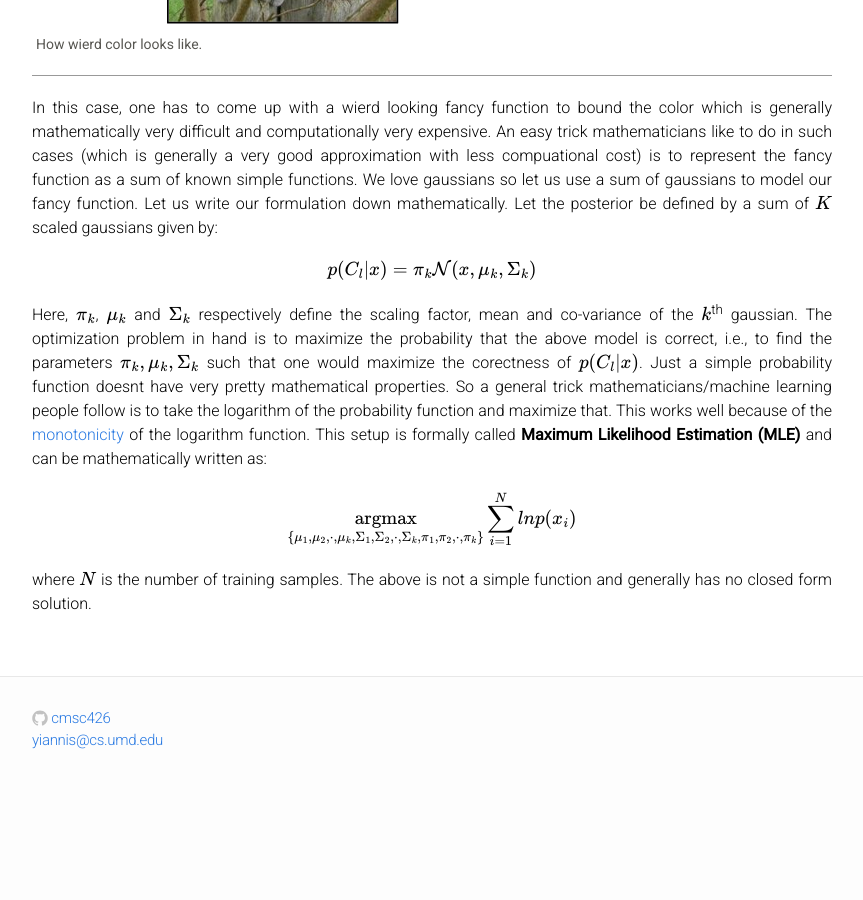
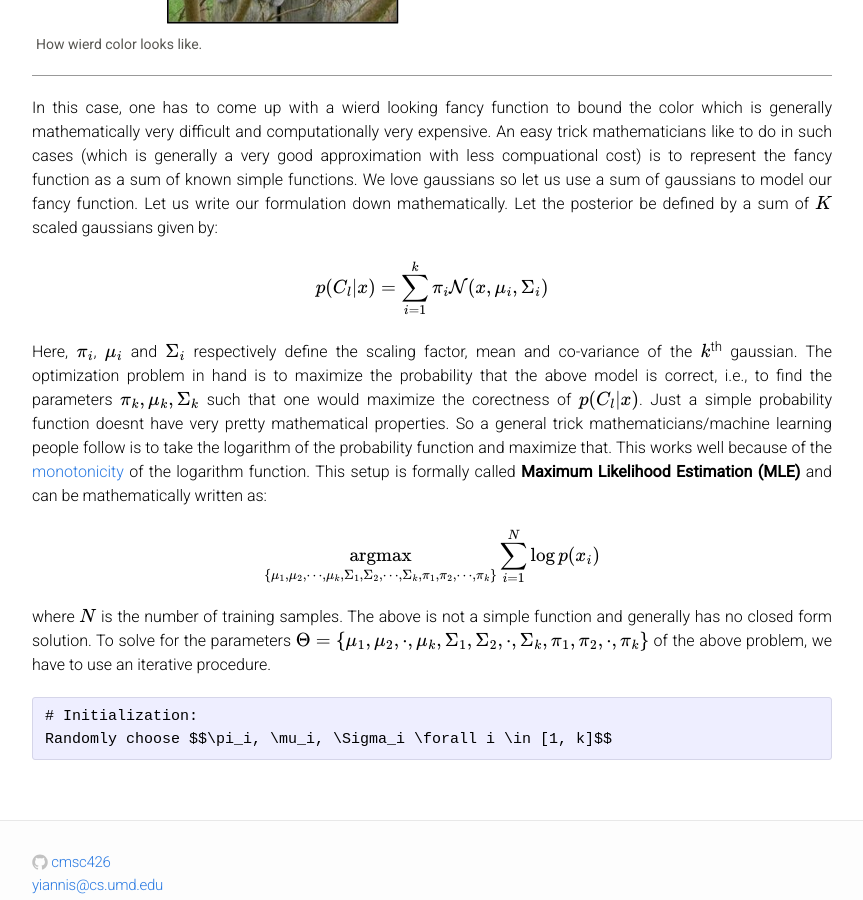
Before and after one commit to cmsc426/cmsc426.github.io, a Jekyll site: the page built from colorseg.md, in a window 1280 px wide and 900 px high, scrolled down 10635 px. Shown: the whole window, without its empty margins (208-1071 px from the left). Built offline with Jekyll 4.4.1, drawn with Linux system fonts in a browser that asks for light colours; formulas are drawn with MathJax 3; before the commit the page ends 11432 px from its top, so only the background shows below that.

Commit message:
Changed colorseg

````diff
--- a/colorseg.md
+++ b/colorseg.md
@@ -244,13 +244,18 @@
 In this case, one has to come up with a wierd looking fancy function to bound the color which is generally mathematically very difficult and computationally very expensive. An easy trick mathematicians like to do in such cases (which is generally a very good approximation with less compuational cost) is to represent the fancy function as a sum of known simple functions. We love gaussians so let us use a sum of gaussians to model our fancy function. Let us write our formulation down mathematically. Let the posterior be defined by a sum of $$K$$ scaled gaussians given by:
 
 $$
-p(C_l \vert x) = \pi_k \mathcal{N}(x, \mu_k, \Sigma_k)
+p(C_l \vert x) = \sum_{i=1}^k \pi_i \mathcal{N}(x, \mu_i, \Sigma_i)
 $$
 
-Here, $$\pi_k$$, $$\mu_k$$ and $$\Sigma_k$$ respectively define the scaling factor, mean and co-variance of the $$k$$<sup>th</sup> gaussian. The optimization problem in hand is to maximize the probability that the above model is correct, i.e., to find the parameters $$\pi_k, \mu_k, \Sigma_k$$ such that one would maximize the corectness of $$p(C_l \vert x)$$. Just a simple probability function doesnt have very pretty mathematical properties. So a general trick mathematicians/machine learning people follow is to take the logarithm of the probability function and maximize that. This works well because of the [monotonicity](http://mathworld.wolfram.com/MonotonicFunction.html) of the logarithm function. This setup is formally called **Maximum Likelihood Estimation (MLE)** and can be mathematically written as:
+Here, $$\pi_i$$, $$\mu_i$$ and $$\Sigma_i$$ respectively define the scaling factor, mean and co-variance of the $$k$$<sup>th</sup> gaussian. The optimization problem in hand is to maximize the probability that the above model is correct, i.e., to find the parameters $$\pi_k, \mu_k, \Sigma_k$$ such that one would maximize the corectness of $$p(C_l \vert x)$$. Just a simple probability function doesnt have very pretty mathematical properties. So a general trick mathematicians/machine learning people follow is to take the logarithm of the probability function and maximize that. This works well because of the [monotonicity](http://mathworld.wolfram.com/MonotonicFunction.html) of the logarithm function. This setup is formally called **Maximum Likelihood Estimation (MLE)** and can be mathematically written as:
 
 $$
-\underset{\{ \mu_1, \mu_2, \cdot, \mu_k, \Sigma_1, \Sigma_2, \cdot, \Sigma_k, \pi_1, \pi_2, \cdot, \pi_k\}}{\operatorname{argmax}} \sum_{i=1}^N ln p(x_i)
+\underset{\{ \mu_1, \mu_2, \cdots, \mu_k, \Sigma_1, \Sigma_2, \cdots, \Sigma_k, \pi_1, \pi_2, \cdots, \pi_k\}}{\operatorname{argmax}} \sum_{i=1}^N \log p(x_i)
 $$
 
-where $$N$$ is the number of training samples. The above is not a simple function and generally has no closed form solution.
+where $$N$$ is the number of training samples. The above is not a simple function and generally has no closed form solution. To solve for the parameters $$\Theta = \{ \mu_1, \mu_2, \cdot, \mu_k, \Sigma_1, \Sigma_2, \cdot, \Sigma_k, \pi_1, \pi_2, \cdot, \pi_k\}$$ of the above problem, we have to use an iterative procedure.
+
+```
+# Initialization:
+Randomly choose $$\pi_i, \mu_i, \Sigma_i \forall i \in [1, k]$$
+```
````
